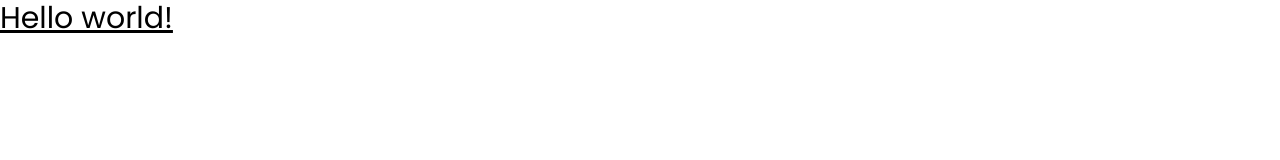
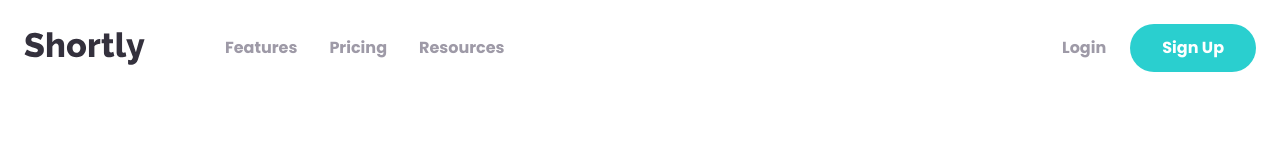
Before and after one commit to RommelTJ/TailwindCourse, a website: page s08-shortly-website/src/index.html in a window 1280 px wide. Drawn offline with Linux system fonts and the light colour scheme.

Commit message:
:sparkles: s8: Navbar

```diff
--- a/s08-shortly-website/src/index.html
+++ b/s08-shortly-website/src/index.html
@@ -11,8 +11,32 @@
     <title>Shortly</title>
 </head>
 <body>
-<h1 class="text-3xl underline">
-    Hello world!
-</h1>
+    <!-- Nav Container -->
+    <nav class="relative container mx-auto p-6">
+        <!-- Flex Container for all items -->
+        <div class="flex items-center justify-between">
+            <!-- Flex container for logo and menu -->
+            <div class="flex items-center space-x-20">
+                <!-- Logo -->
+                <img src="./images/logo.svg" alt="Shortly Logo">
+                <!-- Left menu -->
+                <div class="hidden space-x-8 font-bold lg:flex">
+                    <a href="#" class="text-grayishViolet hover:text-veryDarkViolet">Features</a>
+                    <a href="#" class="text-grayishViolet hover:text-veryDarkViolet">Pricing</a>
+                    <a href="#" class="text-grayishViolet hover:text-veryDarkViolet">Resources</a>
+                </div>
+            </div>
+
+            <!-- Right Buttons Menu -->
+            <div class="hidden items-center space-x-6 font-bold text-grayishViolet lg:flex">
+                <div class="hover:text-veryDarkViolet">Login</div>
+                <a href="#" class="px-8 py-3 font-bold text-white bg-cyan rounded-full hover:opacity-70">Sign Up</a>
+            </div>
+
+            <!-- TODO: Hamburger Menu -->
+        </div>
+
+        <!-- TODO: Mobile Menu -->
+    </nav>
 </body>
 </html>
```
Also changed, not shown: s08-shortly-website/src/css/style.css.
